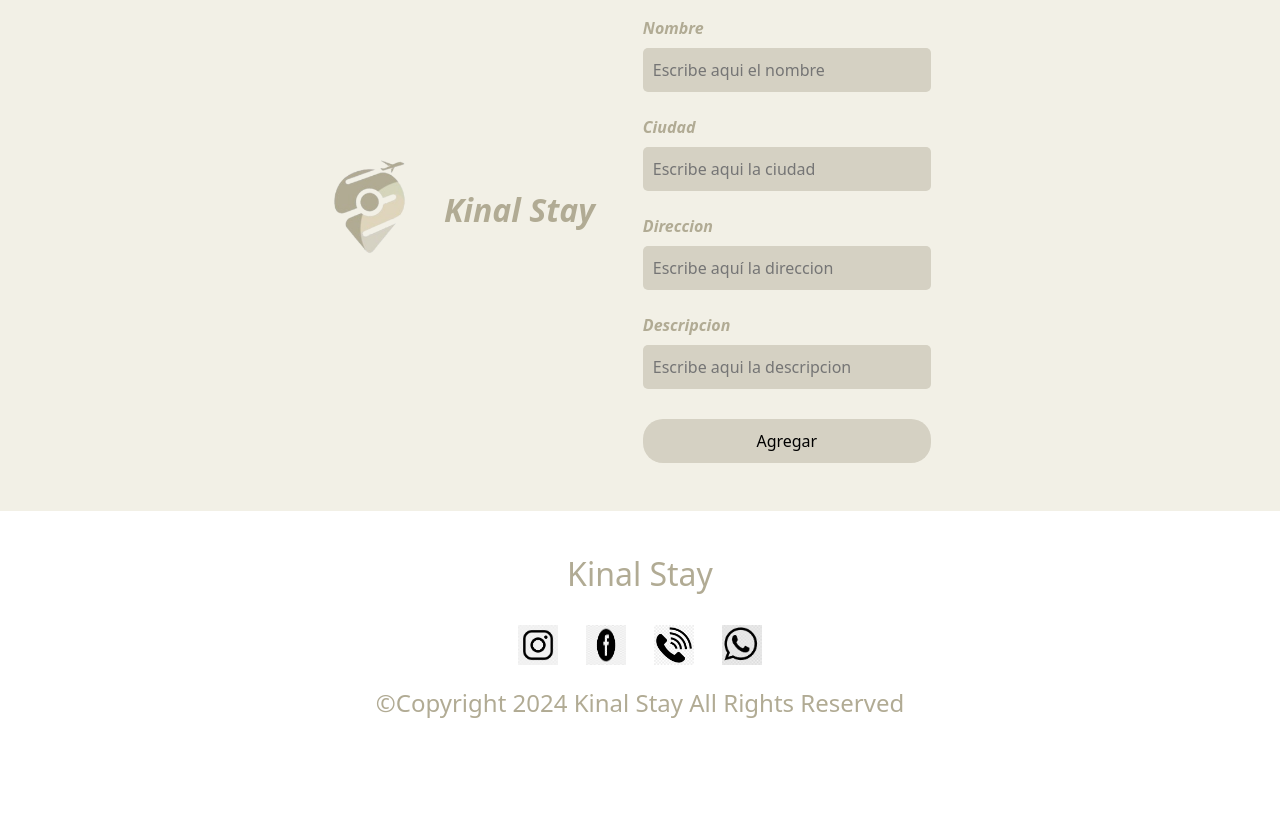
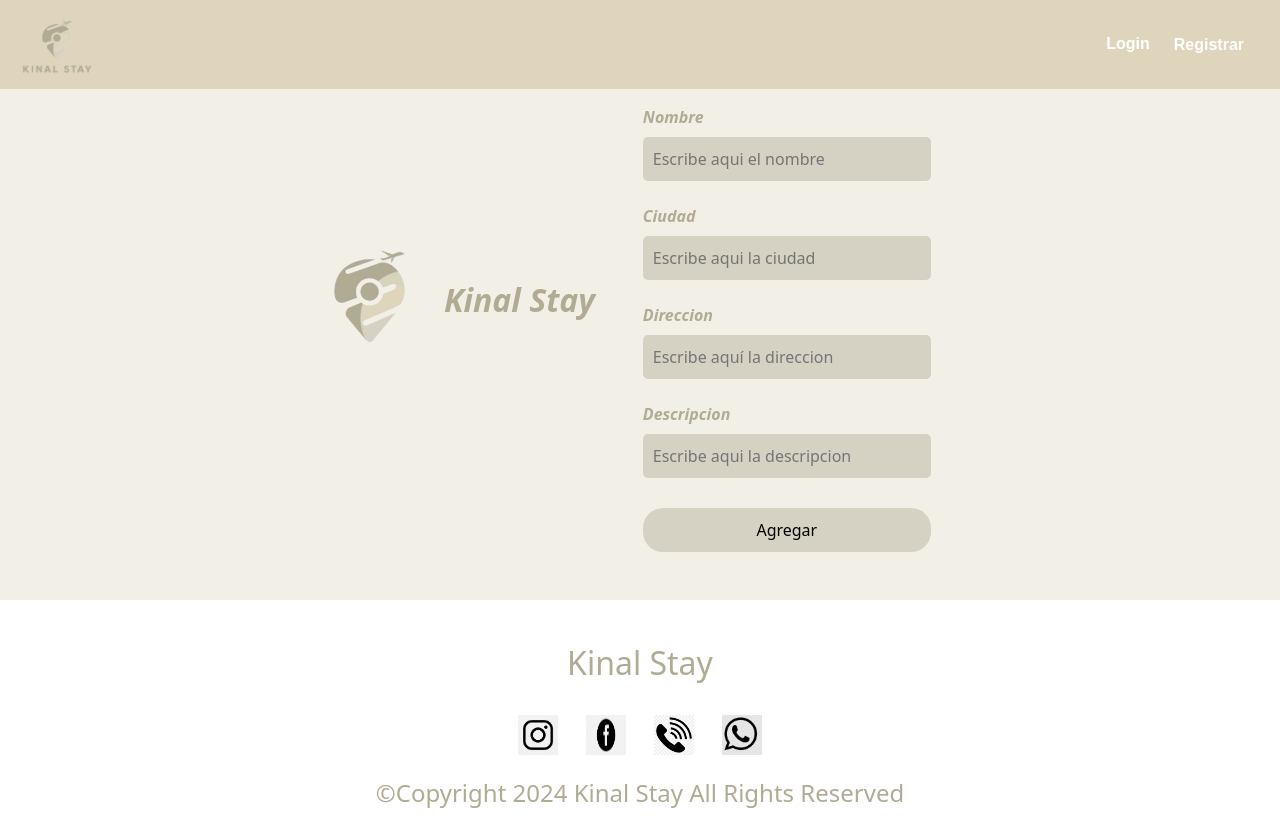
Before and after one commit to AnderCabrera/hoteleria-frontend, a React (Vite) app: page /Admin/HotelAdmin in a window 1280 px wide. Before the commit the page ends 800 px from the top, so only its background shows below. Built offline with nearby package versions, Linux system fonts and the light colour scheme.

Commit message:
Se agrego el navbar en el apartado de hoteles

```diff
--- a/src/components/Admin/HotelAdmin.jsx
+++ b/src/components/Admin/HotelAdmin.jsx
@@ -2,6 +2,7 @@ import React, { useState } from 'react'
 import { LogoSinLetras } from '../logoSinLetras.jsx'
 import { Input } from '../Input.jsx'
 import { addHotel } from '../../shared/hooks/addHotel.jsx'
+import MyNavbar from '../Navbar.jsx'
 export const HotelAdmin = () => {
         const {saveHotel} = addHotel()
 
@@ -53,7 +54,9 @@ export const HotelAdmin = () => {
     }
 
     return (
-        <div className='registro template d-flex justify-content-center align-items-center 110-w vh-110'>
+        <>
+            <MyNavbar></MyNavbar>
+            <div className='registro template d-flex justify-content-center align-items-center 110-w vh-110'>
             <LogoSinLetras text={'Kinal Stay'}/>
             <div className='form-container 50-w p-5 rounded '>
                 <form onSubmit={handleAddHotel} >
@@ -104,5 +107,6 @@ export const HotelAdmin = () => {
                 </form>
             </div>
         </div>
+        </>
     )
 }
```
